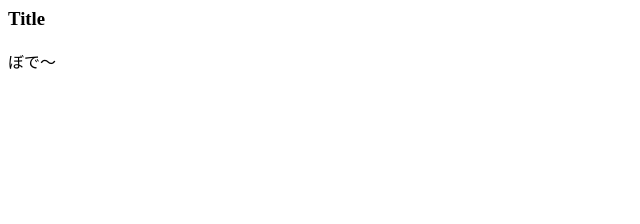
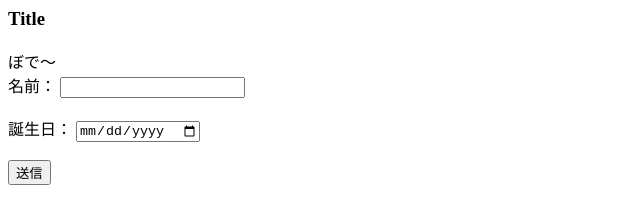
Before and after one commit to anzuyuyu/testWebAO, a plain HTML site: page index.html in a window 1280 px wide. Shown: the whole page, without its empty margins (0-640 px from the left). Drawn offline with Linux system fonts and the light colour scheme.

Commit message:
Update index.html

```diff
--- a/index.html
+++ b/index.html
@@ -5,5 +5,14 @@
   <body>
     <h3>Title</h3>
     ぼで～
+    <form>
+  <label for="name">名前：</label>
+  <input type="text" id="name" name="name" required><br><br>
+
+  <label for="birthday">誕生日：</label>
+  <input type="date" id="birthday" name="birthday" required><br><br>
+
+  <input type="submit" value="送信">
+</form>
   </body>
 </html>
```
